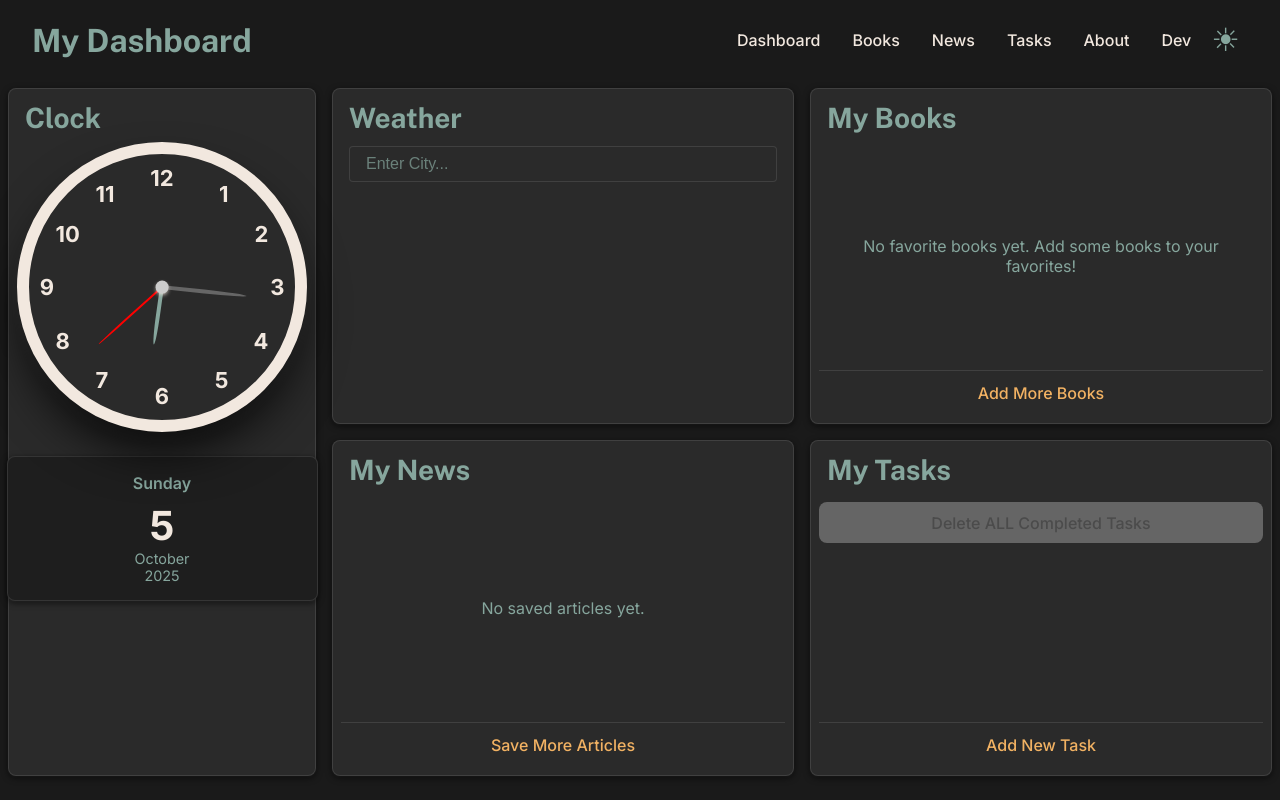
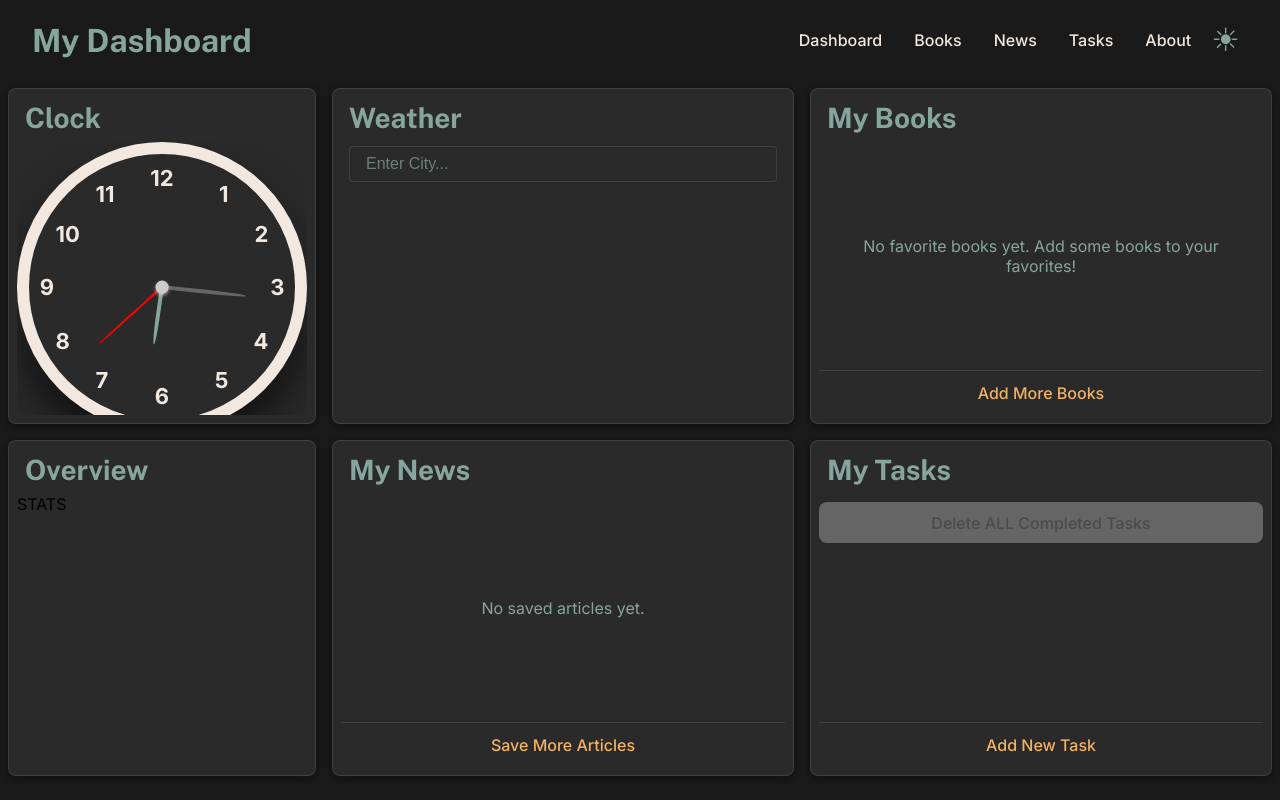
Before and after one commit to lyn-kodehode/React-personal-dashboard, a React (Vite) app: page / in a window 1280 px wide. Built offline with nearby package versions, Linux system fonts and the light colour scheme.

Commit message:
added overview widget for stats

```diff
--- a/src/components/dashboard/Header.jsx
+++ b/src/components/dashboard/Header.jsx
@@ -26,9 +26,9 @@ export default function Header() {
             <li>
               <Link to="/about">About</Link>
             </li>
-            <li>
+            {/* <li>
               <Link to="/dev">Dev</Link>
-            </li>
+            </li> */}
           </ul>
         </div>
         <div className={styles.controls}>
--- /dev/null
+++ b/src/components/overview/Overview.jsx
@@ -0,0 +1,5 @@
+import styles from "../../styles/Overview.module.css";
+
+export default function Overview() {
+  return <div className={styles.overviewContainer}>STATS</div>;
+}
--- a/src/index.css
+++ b/src/index.css
@@ -99,7 +99,7 @@ button {
 }
 .dashboard-container {
   display: grid;
-  grid-template-areas: "clock weather books" "clock news todo";
+  grid-template-areas: "clock weather books" "overview news todo";
   grid-template-rows: 42vh 42vh;
   grid-template-columns: 1fr 1.5fr 1.5fr;
   gap: 2vh;
@@ -110,6 +110,7 @@ button {
 .clock-section,
 .weather-section,
 .favorites-section,
+.overview-section,
 .mynews-section,
 .todo-section {
   background: var(--color-bg);
@@ -132,6 +133,9 @@ button {
 .favorites-section {
   grid-area: books;
 }
+.overview-section {
+  grid-area: overview;
+}
 .mynews-section {
   grid-area: news;
 }
--- a/src/pages/Dashboard.jsx
+++ b/src/pages/Dashboard.jsx
@@ -7,6 +7,7 @@ import Favorites from "../components/gutendex/Favorites.jsx";
 import { NewsProvider } from "../context/NewsContext.jsx";
 import MyTodos from "../components/todo/MyTodos.jsx";
 import { TodoProvider } from "../context/TodoContext.jsx";
+import Overview from "../components/overview/Overview.jsx";
 
 export default function Dashboard() {
   const widgets = [
@@ -25,11 +26,11 @@ export default function Dashboard() {
       title: "My Books",
       component: Favorites,
     },
-    // {
-    //   id: "overview",
-    //   title: "Overview",
-    //   component: Overview,
-    // },
+    {
+      id: "overview",
+      title: "Overview",
+      component: Overview,
+    },
     {
       id: "mynews",
       title: "My News",
@@ -57,8 +58,8 @@ export default function Dashboard() {
             <MyNews />
           </NewsProvider>
         );
-      // case "fact":
-      //   return <Fact />;
+      case "overview":
+        return <Overview />;
       case "todo":
         return (
           <TodoProvider>
--- a/src/styles/Clock.module.css
+++ b/src/styles/Clock.module.css
@@ -1,27 +1,25 @@
 .clock-section {
-  /* width: 300px; */
-  /* max-height: 400px;
-  overflow: visible;
-  display: flex;
-  justify-content: center;
-  align-items: center;
-  padding: 1rem; */
+  height: 100%;
+  min-height: 0;
 }
 .clockWrapper {
   /* width: 300px; */
   width: 100%;
-  max-width: 300px;
+  /* max-width: 300px; */
   margin: 0 auto;
   display: flex;
   flex-direction: column;
   align-items: center;
   gap: 1rem;
+  overflow-y: auto;
+  scrollbar-width: none;
 }
 .clockContainer {
   /* width: 300px;
   height: 300px; */
   width: 100%;
-  max-width: 300px;
+  /* max-width: 300px; */
+  /* min-width: 0; */
   aspect-ratio: 1;
   background-color: var(--color-clock-bg);
   border-radius: 50%;
```
Also changed, not shown: src/components/todo/MyTodos.jsx (+0 -8 lines), src/router/router.jsx (+4 -4 lines), src/styles/Overview.module.css (added).
